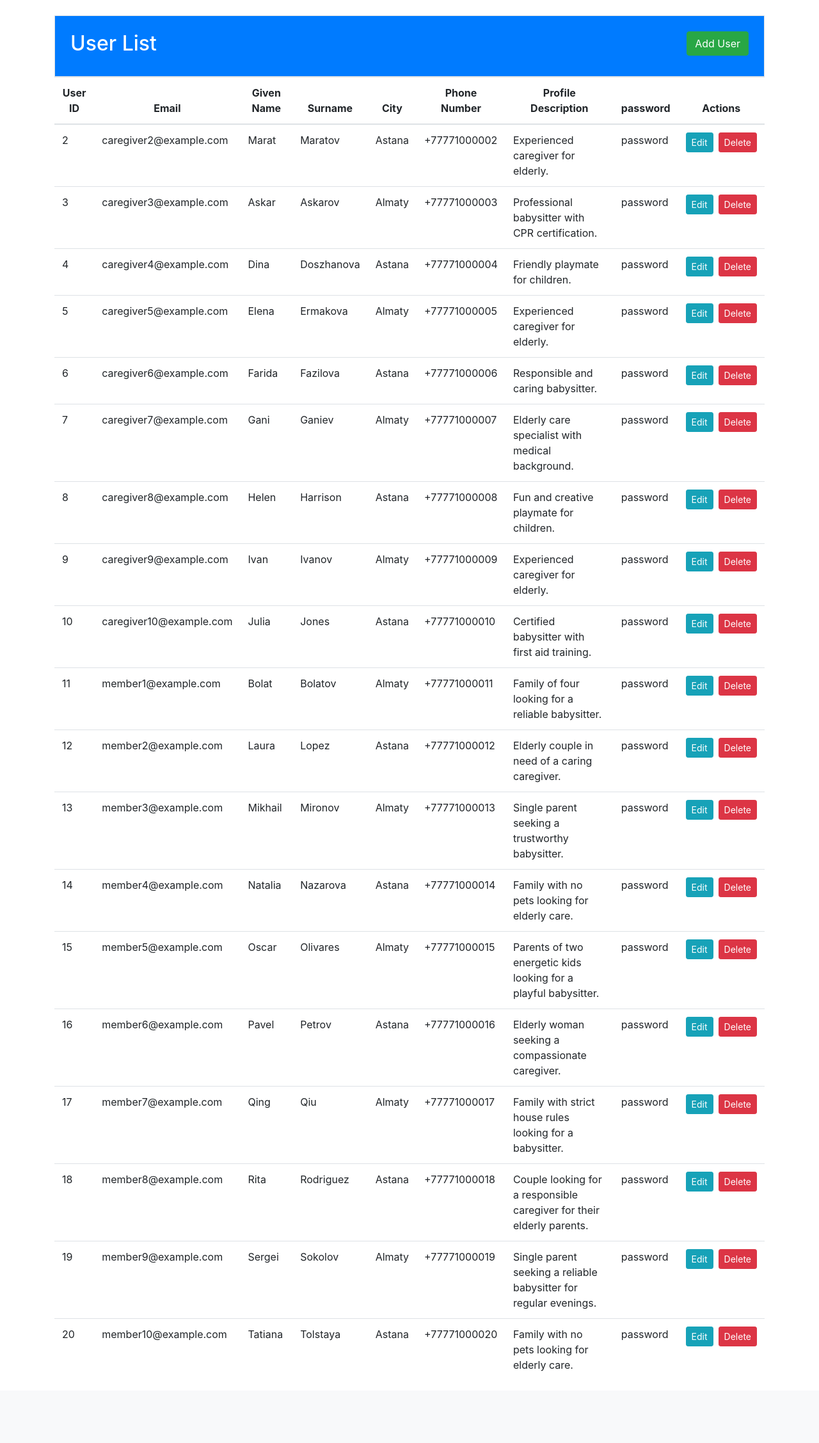
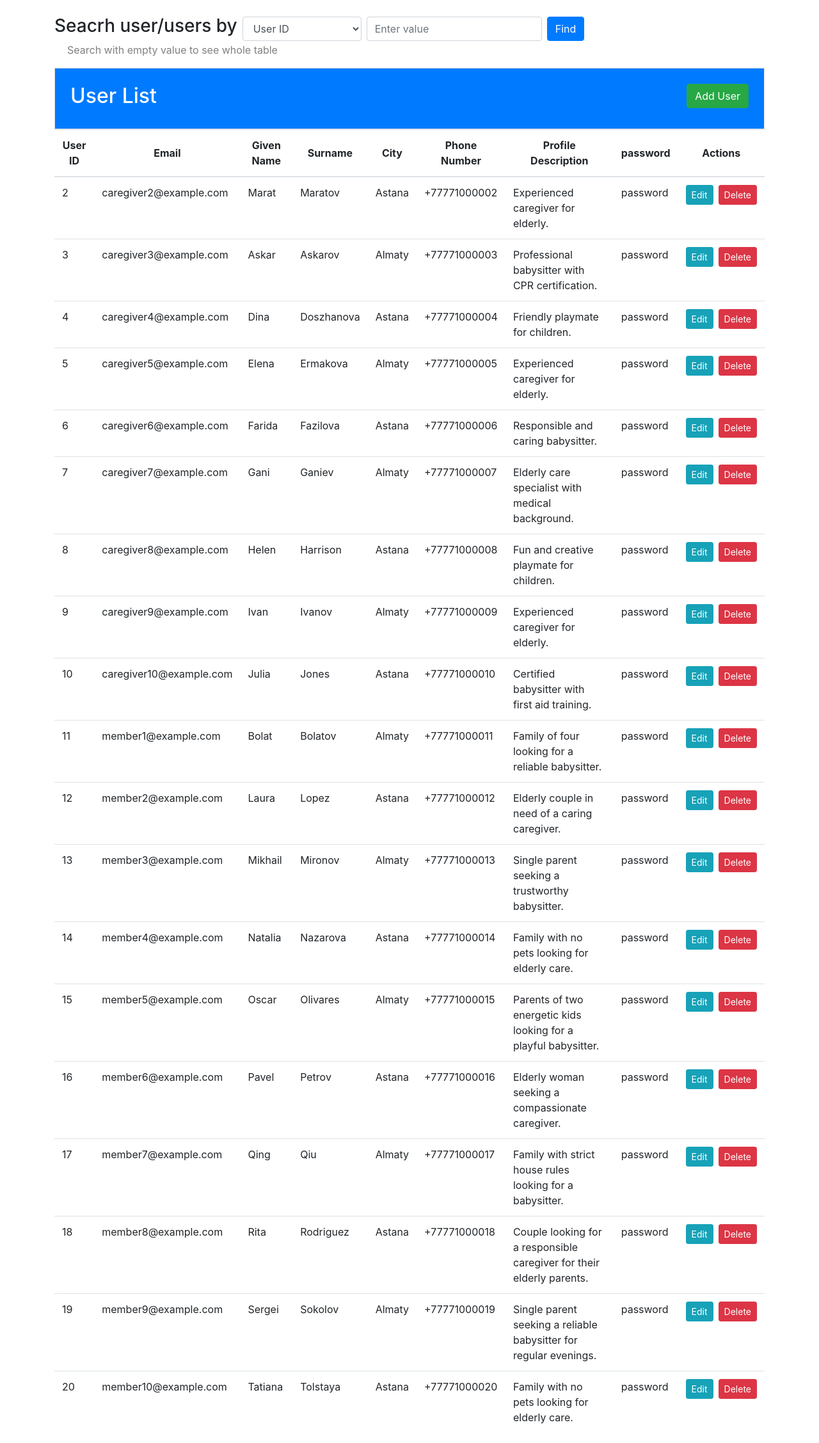
Before and after one commit to BHatiru/CSCI341-Assignment2, a Flask app: page /users in a window 1280 px wide. Shown: the part 56-2311 px from the top of the page at 64% size. Before the commit the page ends 2199 px from the top, so only its background shows below. Run offline with Flask 3, Linux system fonts and the light colour scheme; data comes from the database, SQL or seed files in the repository; both versions use the stored data as it was after the commit; some libraries are stand-ins or nearby versions.

Commit message:
more pages

```diff
--- a/flaskApp/forms.py
+++ b/flaskApp/forms.py
@@ -1,12 +1,56 @@
 # forms.py
 from flask_wtf import FlaskForm
-from wtforms import StringField, SubmitField, PasswordField, TextAreaField
+from wtforms import DateField, DecimalField, IntegerField, SelectField, StringField, SubmitField, PasswordField, TextAreaField, TimeField
+from wtforms.validators import DataRequired, Email, EqualTo, Length
+import enum
+class GENDER(enum.Enum):
+    Male = 'Male'
+    Female = 'Female'
+    Other = 'Other'
+
+class CARE_TYPE(enum.Enum):
+    babysitter = 'babysitter'
+    caregiver_for_elderly = 'caregiver for elderly'
+    playmate_for_children = 'playmate for children'
+
+class STATUS(enum.Enum):
+    accepted = 'accepted'
+    declined = 'declined'
+    pending = 'pending'
 
 class UserForm(FlaskForm):
-    given_name = StringField('Given Name')
-    surname = StringField('Surname')
-    email = StringField('Email')
-    password = PasswordField('Password')
-    city = StringField('City')
-    phone_number = StringField('Phone Number')
-    profile_description = TextAreaField('Profile Description')
+    email = StringField('Email', validators=[DataRequired(), Email()])
+    given_name = StringField('Given Name', validators=[DataRequired()])
+    surname = StringField('Surname', validators=[DataRequired()])
+    city = StringField('City', validators=[DataRequired()])
+    phone_number = StringField('Phone Number', validators=[DataRequired()])
+    profile_description = TextAreaField('Profile Description', validators=[DataRequired()])
+    password = PasswordField('Password', validators=[DataRequired(), Length(min=6)])
+
+# class CaregiverForm(FlaskForm):
+#     photo = StringField('Photo URL', validators=[DataRequired()])
+#     gender = SelectField('Gender', choices=[(gender.name, gender.value) for gender in GENDER], validators=[DataRequired()])
+#     caregiving_type = SelectField('Caregiving Type', choices=[(care_type.name, care_type.value) for care_type in CARE_TYPE], validators=[DataRequired()])
+#     hourly_rate = DecimalField('Hourly Rate', validators=[DataRequired()])
+
+# class MemberForm(FlaskForm):
+#     house_rules = TextAreaField('House Rules', validators=[DataRequired()])
+
+# class AddressForm(FlaskForm):
+#     house_number = StringField('House Number', validators=[DataRequired()])
+#     street = StringField('Street', validators=[DataRequired()])
+#     town = StringField('Town', validators=[DataRequired()])
+
+# class JobForm(FlaskForm):
+#     required_caregiving_type = SelectField('Required Caregiving Type', choices=[(care_type.name, care_type.value) for care_type in CARE_TYPE], validators=[DataRequired()])
+#     other_requirements = TextAreaField('Other Requirements')
+#     date_posted = DateField('Date Posted', validators=[DataRequired()])
+
+# class JobApplicationForm(FlaskForm):
+#     date_applied = DateField('Date Applied', validators=[DataRequired()])
+
+# class AppointmentForm(FlaskForm):
+#     appointment_date = DateField('Appointment Date', validators=[DataRequired()])
+#     appointment_time = TimeField('Appointment Time', validators=[DataRequired()])
+#     work_hours = IntegerField('Work Hours', validators=[DataRequired()])
+#     status = SelectField('Status', choices=[(status.name, status.value) for status in STATUS], validators=[DataRequired()])
--- a/flaskApp/templates/edit_user.html
+++ b/flaskApp/templates/User/edit_user.html
@@ -1,13 +1,13 @@
 
 {% if form %}
-<form method="post" action="{{url_for('edit_user')}}">
+<form method="post" action="{{ url_for('edit_user', user_id=user.user_id) }}">
   {{ form.hidden_tag() }}
   <div class="form-group">
-    {{ form.email.label }} {{ form.email(class="form-control") }}
+    {{ form.email.label }} {{ form.email(class="form-control", value = user.email) }}
   </div>
   <!-- Repeat the above block for other form fields -->
   <div class="form-group">
-    {{ form.password.label }} {{ form.password(class="form-control") }}
+    {{ form.password.label }} {{ form.password(class="form-control" , value = user.password) }}
   </div>
   <div class="form-group">
     <button type="submit" class="btn btn-primary">Submit</button>
--- a/flaskApp/templates/user.html
+++ b/flaskApp/templates/User/user.html
@@ -1,4 +1,4 @@
-{% extends 'base.html' %} {% block title %}User List{% endblock %} {% block
+{% extends 'base.html' %} {% block title %}User Table{% endblock %} {% block
 content %}
 
 {% with messages = get_flashed_messages() %}
@@ -15,6 +15,33 @@ content %}
 {% endif %}
 {% endwith %}
 
+
+<!-- Search Component -->
+<div class="mb-3">
+  <form class="form-inline" method="GET" action="/search_users">
+    <div class="form-group mr-2">
+      <label for="attribute" ><h3>Seacrh user/users by</h3> </label>
+    </div>
+    <div class="form-group mr-2">
+      <select class="form-control" name="attribute">
+        <option value="user_id">User ID</option>
+        <option value="email">Email</option>
+        <option value="given_name">Given Name</option>
+        <option value="surname">Surname</option>
+        <option value="city">City</option>
+        <option value="phone_number">Phone Number</option>
+        <option value="profile_description">Profile Description</option>
+      </select>
+    </div>
+    <div class="form-group mr-2">
+      <input type="text" class="form-control" name="value" placeholder="Enter value">
+    </div>
+    <button type="submit" class="btn btn-primary">Find</button>
+    <div style="margin-left: 20px;"><a style="color: gray;">Search with empty value to see whole table</a></div>
+
+  </form>
+</div>
+
 <div class="h-200 p-4 text-white bg-primary border rounded-3">
   <h2>
     User List
@@ -22,22 +49,21 @@ content %}
       Add User
     </button>
   </h2>
+</div>
 
-
-</div>
 <div class="table-responsive">
-  <table class="table table-hover table-white">
+  <table class="table table-hover table-white" id="#userTable">
     <thead>
-      <tr class="text-center">
-        <th scope="col">User ID</th>
-        <th scope="col">Email</th>
-        <th scope="col">Given Name</th>
-        <th scope="col">Surname</th>
-        <th scope="col">City</th>
+      <tr class="text-center" >
+        <th scope="col" >User ID</th>
+        <th scope="col" style=" vertical-align: middle;">Email</th>
+        <th scope="col" >Given Name</th>
+        <th scope="col" style=" vertical-align: middle;">Surname</th>
+        <th scope="col" style=" vertical-align: middle;">City</th>
         <th scope="col">Phone Number</th>
-        <th scope="col">Profile Description</th>
-        <th scope="col">password</th>
-        <th scope="col">Actions</th>
+        <th scope="col" style=" vertical-align: middle;">Profile Description</th>
+        <th scope="col" style=" vertical-align: middle;">password</th>
+        <th scope="col" style=" vertical-align: middle;">Actions</th>
       </tr>
     </thead>
     <tbody>
@@ -53,22 +79,24 @@ content %}
         <td>{{ user.password }}</td>
         <td>
           <div class="d-flex justify-content-between">
-            <a href="{{ url_for('edit_user', user_id=user.user_id) }}" class="btn btn-sm btn-info mr-2"
-              data-toggle="modal" data-target="#editUserModal">Edit</a>
-            <a href="{{ url_for('delete_user', user_id=user.user_id) }}" class="btn btn-sm btn-danger"
+            <a href="/edit_user/{{user.user_id}}" class="btn btn-sm btn-info mr-2"
+              data-toggle="modal" data-target="#editUserModal{{user.user_id}}">Edit</a>
+            <a href="/delete_user/{{user.user_id}}" class="btn btn-sm btn-danger"
               onclick="return confirm('Are you sure?')">Delete</a>
           </div>
         </td>
       </tr>
-      {% endfor %}
+
       <!-- Edit User Modal -->
-      <div class="modal fade" id="editUserModal" aria-hidden="true" tabindex="-1" role="dialog">
+      <div class="modal fade" id="editUserModal{{user.user_id}}" aria-hidden="true" tabindex="-1" role="dialog">
         <div class="modal-dialog modal-dialog-centered">
           <div class="modal-content">
             <div class="modal-header">
               <h5 class="modal-title">Edit User</h5>
             </div>
-            <div class="modal-body">{% include 'edit_user.html' %}</div>
+            <div class="modal-body">
+              {% include 'User/edit_user.html' %}
+            </div>
             <div class="modal-footer">
               <button type="button" class="btn btn-secondary" data-dismiss="modal">
                 Close
@@ -77,7 +105,7 @@ content %}
           </div>
         </div>
       </div>
-
+      {% endfor %}
     </tbody>
   </table>
 </div>
@@ -91,7 +119,7 @@ content %}
         <h5 class="modal-title">Add User</h5>
       </div>
       <div class="modal-body">
-        {% include 'add_user.html' %}
+        {% include 'User/add_user.html' %}
       </div>
       <div class="modal-footer">
         <button type="button" class="btn btn-secondary" data-dismiss="modal">
@@ -102,4 +130,5 @@ content %}
   </div>
 </div>
 
+
 {% endblock %}
--- a/flaskApp/views.py
+++ b/flaskApp/views.py
@@ -14,9 +14,15 @@ def home():
 def user_list():
     users = User.query.all()
     form = UserForm()
-    return render_template('user.html', users=users, form=form)
+    return render_template('User/user.html', users=users, form=form)
 
-@app.route('/add_user', methods=['POST'])
+# @app.route('/caregivers', endpoint='caregiver_list')
+# def caregiver_list():
+#     caregivers = Caregiver.query.all()
+#     form = CaregiverForm()
+#     return render_template('Caregiver/caregiver.html', caregivers=caregivers, form=form)
+
+@app.route('/add_user', methods=['GET','POST'])
 def add_user():
 
     form = UserForm()
@@ -34,9 +40,9 @@ def add_user():
         db.session.commit()
         flash('User added successfully', 'success')
         return redirect(url_for('user_list'))
-    return render_template('user.html', form=form, users=User.query.all())
+    return render_template('User/user.html', form=form, users=User.query.all())
 
-@app.route('/edit_user', methods=['GET', 'POST'])
+@app.route('/edit_user/<int:user_id>', methods=['GET', 'POST'])
 def edit_user(user_id):
     user = User.query.get_or_404(user_id)
     form = UserForm(obj=user)
@@ -49,14 +55,27 @@ def edit_user(user_id):
         user.profile_description = form.profile_description.data
         user.password = form.password.data
         db.session.commit()
+
         flash('User updated successfully', 'success')
-        return render_template('user.html', users=User.query.all(), form=form)
-    return render_template('edit_user.html', form=form, user=user)
+        return redirect(url_for('user_list'))
+    return render_template('User/edit_user.html', form=form, user=user)
 
-@app.route('/delete_user', methods=['GET', 'POST'])
+@app.route('/delete_user/<int:user_id>', methods=['GET', 'POST'])
 def delete_user(user_id):
     user = User.query.get_or_404(user_id)
 
     db.session.delete(user)
     db.session.commit()
+    flash('User deleted successfully', 'success')
     return redirect(url_for('user_list'))
+
+
+@app.route('/search_users', methods=['GET'])
+def search_users():
+    attribute = request.args.get('attribute')
+    value = request.args.get('value')
+
+    form = UserForm()
+    users = User.query.filter(User.__dict__[attribute].like(f'%{value}%')).all()
+
+    return render_template('User/user.html', users=users, form=form)
```
Also changed, not shown: flaskApp/models.py (+16 -15 lines), flaskApp/templates/Caregiver/caregiver.html (added, +153 -0 lines), flaskApp/templates/delete_user.html (deleted, +0 -11 lines), flaskApp/templates/list_items.html (added, +39 -0 lines), flaskApp/templates/seacrh_component.html (added, +16 -0 lines), flaskApp/templates/table_partial.html (added, +71 -0 lines), flaskApp/data.db, flaskApp/templates/User/add_user.html (renamed from flaskApp/templates/add_user.html).
